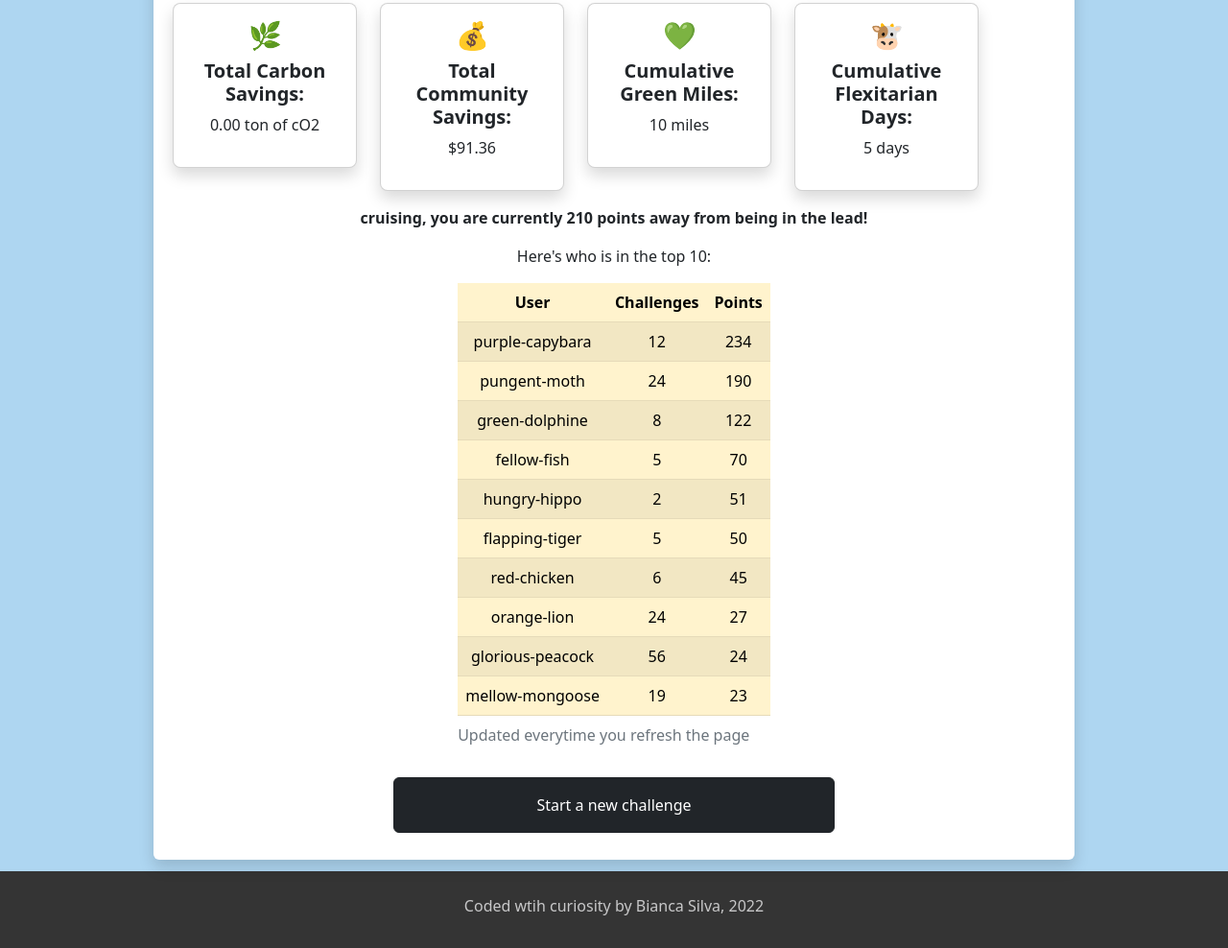
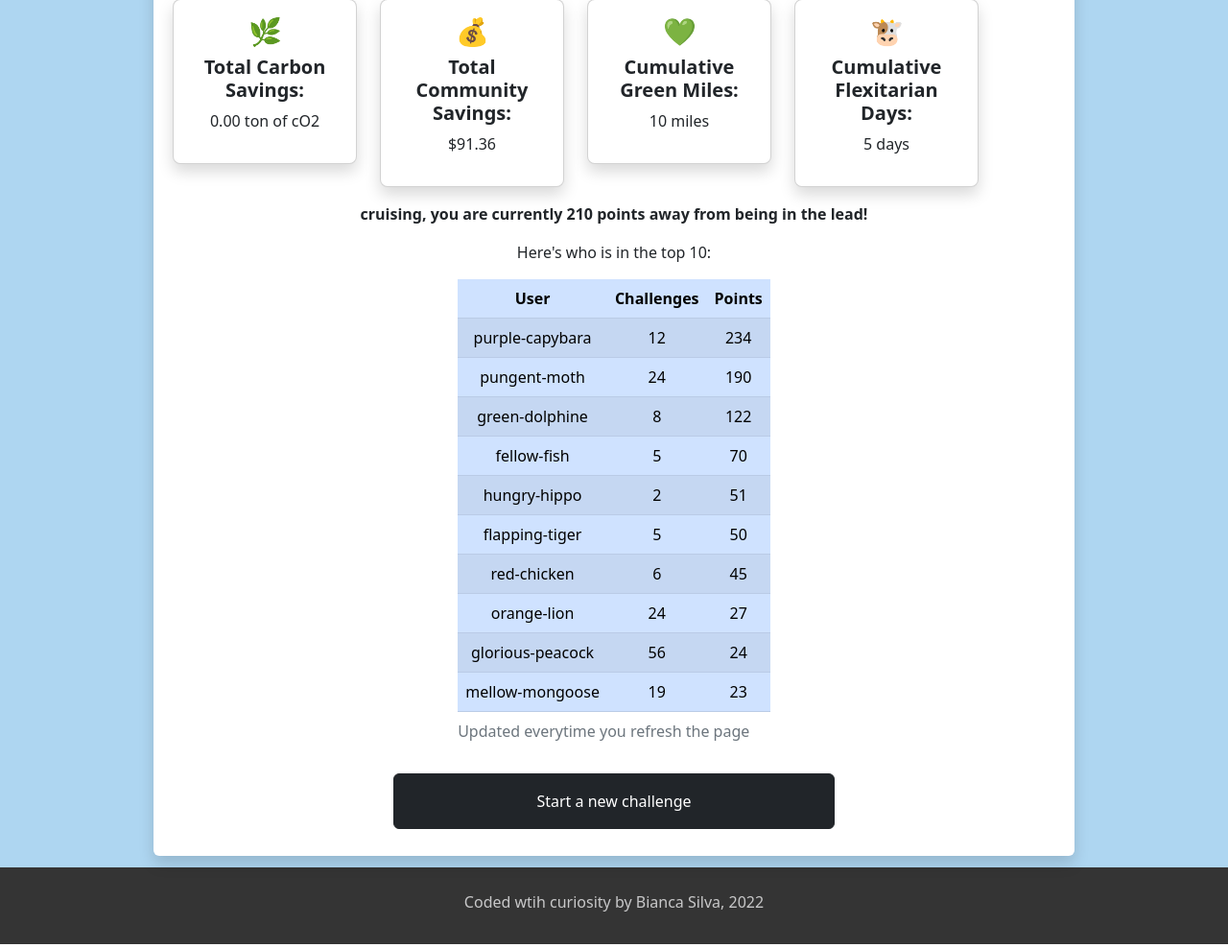
Before and after one commit to TokiLoshi/finalprojectCS50x, a Flask app: page /leaderboard in a window 1280 px wide. Shown: the part 921-1909 px from the top of the page at 96% size. Run offline with Flask 2, Linux system fonts and the light colour scheme; the visitor is signed in with stand-in values (Sample User, id 1); some libraries are stand-ins or nearby versions.

Commit message:
cleaned up templates

```diff
--- a/templates/leaderboard.html
+++ b/templates/leaderboard.html
@@ -6,9 +6,10 @@
 
 {% block main %}
 <form action="/leaderboard" method="get">
+  <h3 class="orangeText">Leaderboard:</h3>
   <div class="card body rounded-2 shadow p-1 border-0 m-1 justify-content-center mx-auto w-75">
   <!--High angle view of cyclists by Pixabay on Pexels https://www.pexels.com/photo/high-angle-view-of-people-on-bicycle-248547/-->
-  <h3>Leaderboard:</h3>
+
   <img class="img-fluid rounded-2 mb-1" src="/static/bike_race.jpg" mx-auto w-auto alt="bike_race"/>
   <h4>Hey there, {{leaderboardname}}!</h4>
   <h5>Check out what this amazing community has accomplished:</h5>
@@ -60,7 +61,7 @@
     </div>
     <p class="mt-2"><b>{{leaderboardname}}, you are currently {{pointstotop}} points away from being in the lead!</b></p>
     <p>Here's who is in the top 10:</p>
-    <table class="table table-striped table-warning table-hover table-responsive mx-auto w-auto">
+    <table class="table table-striped table-primary table-hover table-responsive mx-auto w-auto">
       <caption>Updated everytime you refresh the page</caption>
       <thead>
         <tr>
--- a/templates/usernamegenerator.html
+++ b/templates/usernamegenerator.html
@@ -26,5 +26,4 @@
     </div>
     </div>
   </div>
-
 {% endblock %}
```
Also changed, not shown: 1 other file.
